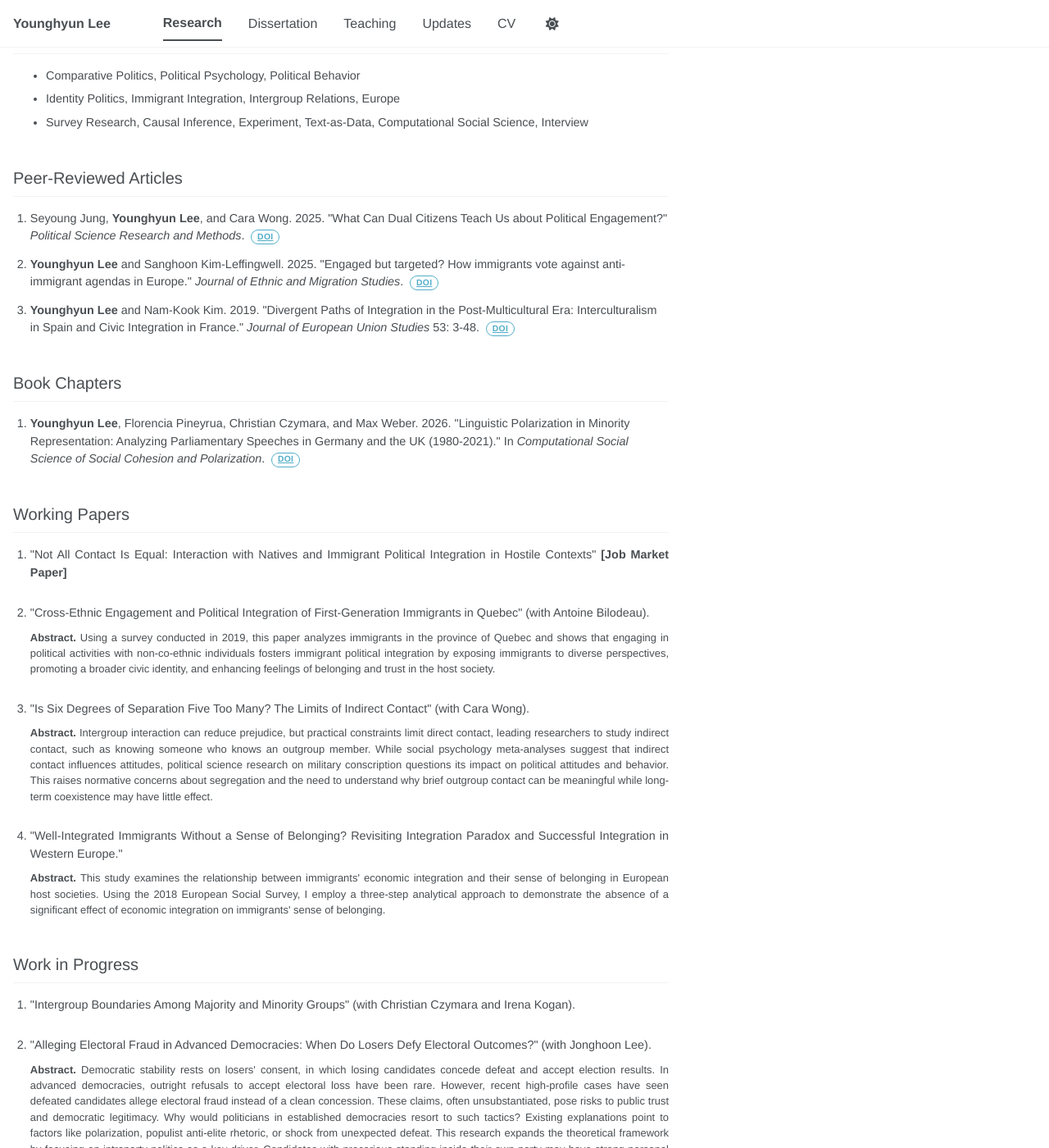
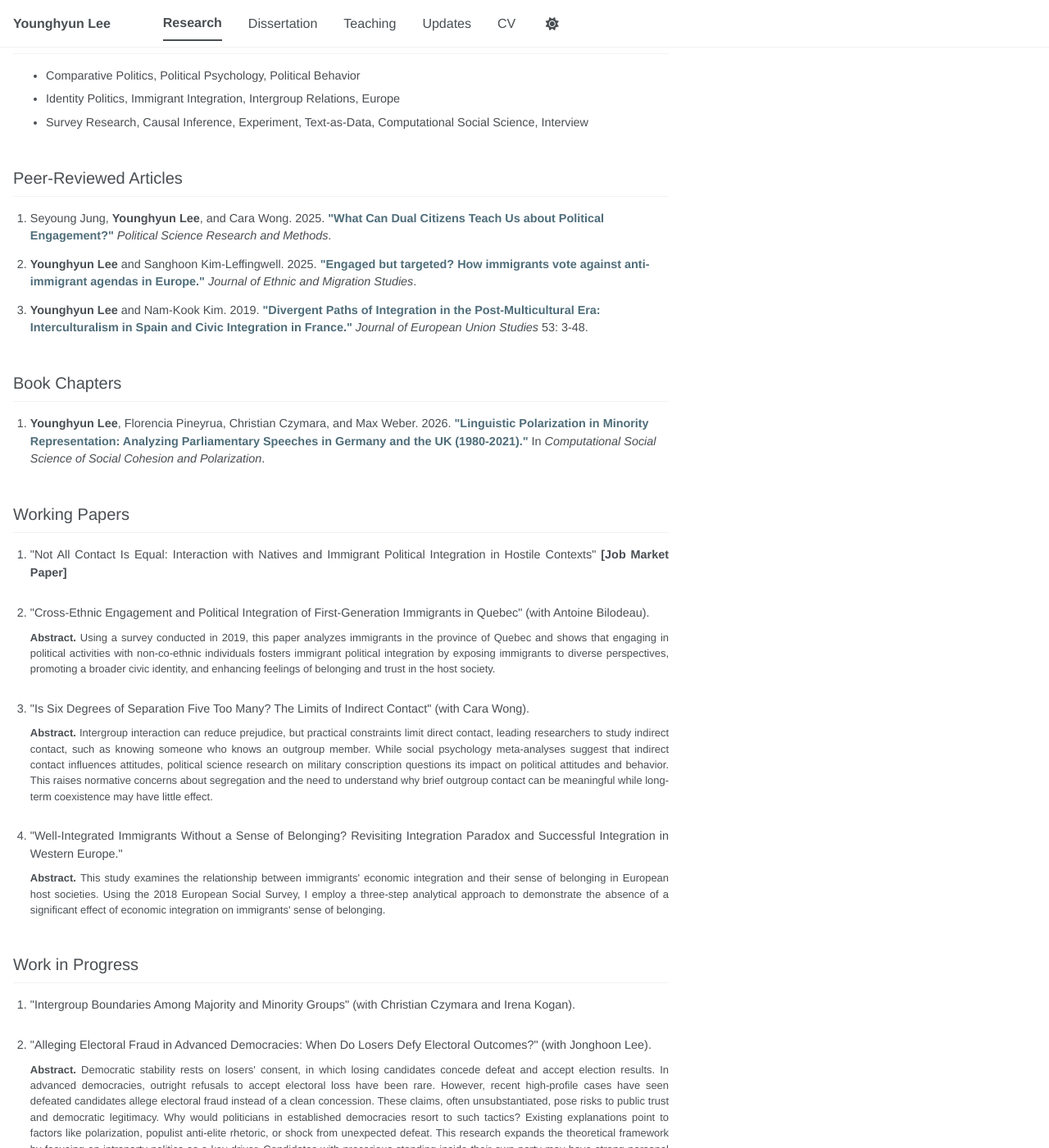
Before and after one commit to younghyunlee52/Website, a Jekyll site: the page built from _pages/research.md, in a window 1280 px wide and 1400 px high, scrolled down 352 px. Shown: the whole window at 82% size. Built offline with Jekyll 4.4.1, drawn with Linux system fonts in a browser that asks for light colours; a script bundle is joined from its source files by our own code; library files that are not in the unit come from our copies.

Commit message:
research

```diff
--- a/_pages/research.md
+++ b/_pages/research.md
@@ -25,15 +25,15 @@ I focus on how intergroup relations and political context shape the attitudes an
 ## Peer-Reviewed Articles
 
 <ol class="research-publications">
-  <li>Seyoung Jung, <strong>Younghyun Lee</strong>, and Cara Wong. 2025. "What Can Dual Citizens Teach Us about Political Engagement?" <em>Political Science Research and Methods</em>. <a class="pub-link" href="https://doi.org/10.1017/psrm.2025.10053" target="_blank" rel="noopener noreferrer">DOI</a></li>
-  <li><strong>Younghyun Lee</strong> and Sanghoon Kim-Leffingwell. 2025. "Engaged but targeted? How immigrants vote against anti-immigrant agendas in Europe." <em>Journal of Ethnic and Migration Studies</em>. <a class="pub-link" href="https://doi.org/10.1080/1369183X.2025.2589904" target="_blank" rel="noopener noreferrer">DOI</a></li>
-  <li><strong>Younghyun Lee</strong> and Nam-Kook Kim. 2019. "Divergent Paths of Integration in the Post-Multicultural Era: Interculturalism in Spain and Civic Integration in France." <em>Journal of European Union Studies</em> 53: 3-48. <a class="pub-link" href="https://doi.org/10.18109/jeus.2019..53.3" target="_blank" rel="noopener noreferrer">DOI</a></li>
+  <li>Seyoung Jung, <strong>Younghyun Lee</strong>, and Cara Wong. 2025. <a class="research-title-link" href="https://doi.org/10.1017/psrm.2025.10053" target="_blank" rel="noopener noreferrer">"What Can Dual Citizens Teach Us about Political Engagement?"</a> <em>Political Science Research and Methods</em>.</li>
+  <li><strong>Younghyun Lee</strong> and Sanghoon Kim-Leffingwell. 2025. <a class="research-title-link" href="https://doi.org/10.1080/1369183X.2025.2589904" target="_blank" rel="noopener noreferrer">"Engaged but targeted? How immigrants vote against anti-immigrant agendas in Europe."</a> <em>Journal of Ethnic and Migration Studies</em>.</li>
+  <li><strong>Younghyun Lee</strong> and Nam-Kook Kim. 2019. <a class="research-title-link" href="https://doi.org/10.18109/jeus.2019..53.3" target="_blank" rel="noopener noreferrer">"Divergent Paths of Integration in the Post-Multicultural Era: Interculturalism in Spain and Civic Integration in France."</a> <em>Journal of European Union Studies</em> 53: 3-48.</li>
 </ol>
 
 ## Book Chapters
 
 <ol class="research-publications">
-  <li><strong>Younghyun Lee</strong>, Florencia Pineyrua, Christian Czymara, and Max Weber. 2026. "Linguistic Polarization in Minority Representation: Analyzing Parliamentary Speeches in Germany and the UK (1980-2021)." In <em>Computational Social Science of Social Cohesion and Polarization</em>. <a class="pub-link" href="https://doi.org/10.1007/978-3-032-01373-6_7" target="_blank" rel="noopener noreferrer">DOI</a></li>
+  <li><strong>Younghyun Lee</strong>, Florencia Pineyrua, Christian Czymara, and Max Weber. 2026. <a class="research-title-link" href="https://doi.org/10.1007/978-3-032-01373-6_7" target="_blank" rel="noopener noreferrer">"Linguistic Polarization in Minority Representation: Analyzing Parliamentary Speeches in Germany and the UK (1980-2021)."</a> In <em>Computational Social Science of Social Cohesion and Polarization</em>.</li>
 </ol>
 
 ## Working Papers
--- a/_sass/_themes.scss
+++ b/_sass/_themes.scss
@@ -14,13 +14,13 @@ $paragraph-indent           : false; // true, false (default)
 $indent-var                 : 1.3em;
 
 /* System typefaces */
-$serif                      : "Avenir Next", "Avenir", "Helvetica Neue", Arial, sans-serif;
-$sans-serif                 : "Avenir Next", "Avenir", "Helvetica Neue", Arial, sans-serif;
+$serif                      : "Helvetica Neue", Helvetica, Arial, sans-serif;
+$sans-serif                 : "Helvetica Neue", Helvetica, Arial, sans-serif;
 $monospace                  : Monaco, Consolas, "Lucida Console", monospace;
 
 /* Sans serif typefaces */
 $sans-serif-narrow          : $sans-serif;
-$helvetica                  : "Avenir Next", "Avenir", "Helvetica Neue", Arial, sans-serif;
+$helvetica                  : "Helvetica Neue", Helvetica, Arial, sans-serif;
 
 /* Serif typefaces */
 $georgia                    : Georgia, serif;
--- a/_sass/layout/_masthead.scss
+++ b/_sass/layout/_masthead.scss
@@ -28,7 +28,7 @@
     @include container;
     @include clearfix;
     padding: 0.5em 1em;
-    font-family: "Avenir Next", "Avenir", "Helvetica Neue", Arial, sans-serif;
+    font-family: "Helvetica Neue", Helvetica, Arial, sans-serif;
 
     @include breakpoint($x-large) {
       max-width: $x-large;
@@ -59,7 +59,7 @@
   display: block;
   list-style-type: none;
   white-space: nowrap;
-  font-family: "Avenir Next", "Avenir", "Helvetica Neue", Arial, sans-serif;
+  font-family: "Helvetica Neue", Helvetica, Arial, sans-serif;
 
   &--lg {
     padding-right: 2em;
--- a/_sass/layout/_navigation.scss
+++ b/_sass/layout/_navigation.scss
@@ -176,7 +176,7 @@
   position: relative;
   min-width: 250px;
   background: var(--global-bg-color);
-  font-family: "Avenir Next", "Avenir", "Helvetica Neue", Arial, sans-serif;
+  font-family: "Helvetica Neue", Helvetica, Arial, sans-serif;
 
   a {
     display: block;
--- a/_sass/layout/_page.scss
+++ b/_sass/layout/_page.scss
@@ -101,6 +101,17 @@
   text-decoration: none;
 }
 
+.research-title-link {
+  color: #4F6D7A;
+  font-weight: 700;
+  text-decoration: none !important;
+}
+
+.research-title-link:hover {
+  color: #4F6D7A;
+  text-decoration: none !important;
+}
+
 .research-page .page__content > h2 {
   margin-top: 2.75rem;
   margin-bottom: 1rem;
@@ -184,7 +195,7 @@
 .dissertation-page .page__content li,
 .dissertation-page .page__content h2,
 .dissertation-page .page__content h3 {
-  font-family: "Avenir Next", "Avenir", "Helvetica Neue", Arial, sans-serif;
+  font-family: "Helvetica Neue", Helvetica, Arial, sans-serif;
 }
 
 .dissertation-page .page__content p,
@@ -207,7 +218,7 @@
 
 .dissertation-hero__kicker {
   margin: 0 0 0.7rem;
-  font-family: "Avenir Next", "Avenir", "Helvetica Neue", Arial, sans-serif;
+  font-family: "Helvetica Neue", Helvetica, Arial, sans-serif;
   font-size: 0.78em;
   font-weight: 700;
   letter-spacing: 0.08em;
@@ -218,7 +229,7 @@
 .dissertation-hero__title {
   margin: 0 0 0.12rem;
   max-width: none;
-  font-family: "Avenir Next", "Avenir", "Helvetica Neue", Arial, sans-serif;
+  font-family: "Helvetica Neue", Helvetica, Arial, sans-serif;
   font-size: 1.82em;
   font-weight: 700;
   letter-spacing: -0.02em;
@@ -232,7 +243,7 @@
 .dissertation-hero__deck {
   margin: 0;
   max-width: 56rem;
-  font-family: "Avenir Next", "Avenir", "Helvetica Neue", Arial, sans-serif;
+  font-family: "Helvetica Neue", Helvetica, Arial, sans-serif;
   font-size: 1.4em;
   font-weight: 600;
   letter-spacing: -0.015em;
@@ -293,7 +304,7 @@
 .dissertation-meta__label {
   display: block;
   margin-bottom: 0.35rem;
-  font-family: "Avenir Next", "Avenir", "Helvetica Neue", Arial, sans-serif;
+  font-family: "Helvetica Neue", Helvetica, Arial, sans-serif;
   font-size: 0.8em;
   font-weight: 700;
   letter-spacing: 0.04em;
@@ -307,7 +318,7 @@
 
 .dissertation-figure-label {
   margin: 0.4rem 0 0.35rem;
-  font-family: "Avenir Next", "Avenir", "Helvetica Neue", Arial, sans-serif;
+  font-family: "Helvetica Neue", Helvetica, Arial, sans-serif;
   font-size: 0.78em;
   font-weight: 700;
   letter-spacing: 0.08em;
```
